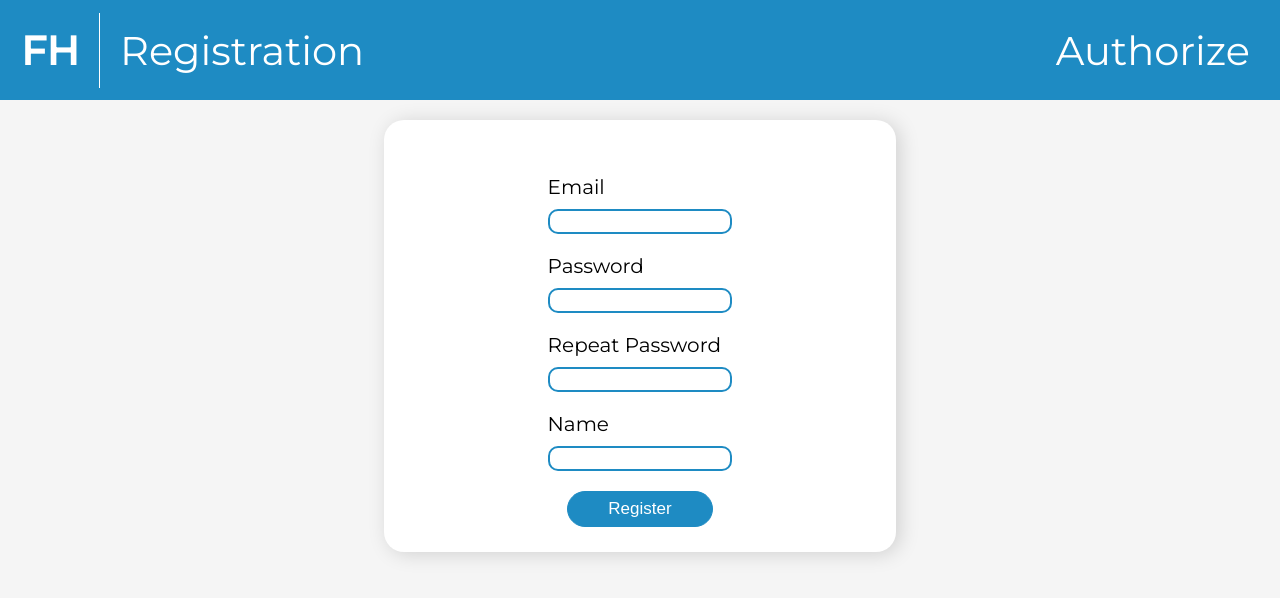
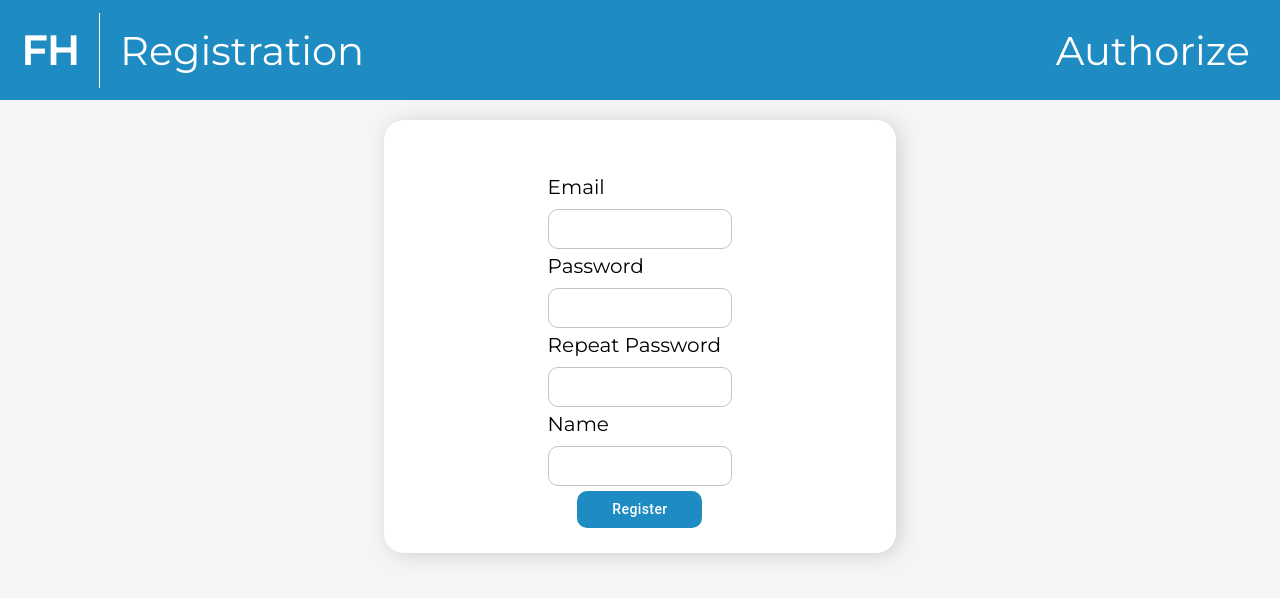
Before and after one commit to bogdansmk/FamilyHelper, a React (Create React App) app in the folder ui/: page /register in a window 1280 px wide. Shown: the top 598 px of the page. Built offline with nearby package versions, Linux system fonts and the light colour scheme.

Commit message:
use common inputs and buttons

```diff
--- a/ui/src/Auth/Login.tsx
+++ b/ui/src/Auth/Login.tsx
@@ -1,8 +1,8 @@
 import React from 'react';
 import { Navigate } from 'react-router-dom';
-import SimpleButton from '../components/Buttons/SimpleButton';
 import Header from "../components/Header/Header";
 import "./Login.css";
+import {Button, TextField} from "@mui/material";
 
 
 interface ILoginPageState {
@@ -42,20 +42,27 @@ export default class LoginPage extends React.Component<ILoginPageState, ILoginPa
 
     renderEmailInput() {
         return (
-            <input
-                className='loginInput'
+            <TextField
+                className="loginInput"
+                variant="outlined"
+                fullWidth
+                size="small"
+                value={this.state.email}
                 onChange={this.onEmailChange}
-                value={this.state.email}
             />
         )
     }
 
     renderPasswordInput() {
         return (
-            <input
-                className='loginInput'
+            <TextField
+                className="loginInput"
+                variant="outlined"
+                fullWidth
+                size="small"
+                type="password"
+                value={this.state.password}
                 onChange={this.onPasswordChange}
-                value={this.state.password}
             />
         )
     }
@@ -116,13 +123,17 @@ export default class LoginPage extends React.Component<ILoginPageState, ILoginPa
                                     {this.renderPasswordInput()}
                                 </div>
                             </div>
-                            <SimpleButton
+                            <Button
                                 type="submit"
                                 className="loginButton"
+                                variant="contained"
+                                disableElevation
                                 disabled={false}
                                 onClick={this.submit}
-                                text={"Enter"}
-                            />
+                                style={{minWidth: 125}}
+                            >
+                                Enter
+                            </Button>
                         </div>
                         <div className='loginMiddlePart'>
                             <div className="vertical"></div>
@@ -130,13 +141,16 @@ export default class LoginPage extends React.Component<ILoginPageState, ILoginPa
                         <div className='loginRightPart'>
                             <div className='loginRightPartInner'>
                                 <span className='emaiLoginText'>Sign in through a Gmail.</span>
-                                <SimpleButton
+                                <Button
                                     type="submit"
                                     className="loginButton"
+                                    variant="contained"
+                                    disableElevation
                                     disabled={false}
                                     onClick={this.submitEmailAuth}
-                                    text={"Gmail"}
-                                />
+                                >
+                                    Gmail
+                                </Button>
                             </div>
                         </div>
                     </div>
--- a/ui/src/Auth/Register.tsx
+++ b/ui/src/Auth/Register.tsx
@@ -1,9 +1,9 @@
 import React from 'react';
 import { Navigate } from 'react-router-dom';
-import SimpleButton from '../components/Buttons/SimpleButton';
 import Header from '../components/Header/Header';
 import UserReg from '../Models/UserReg';
 import "./Register.css";
+import {Button, TextField} from "@mui/material";
 
 interface IRegistrationProps {
 }
@@ -27,8 +27,11 @@ export default class RegistrationPage extends React.Component<IRegistrationProps
 
     renderEmailInput() {
         return (
-            <input
+            <TextField
                 className='registerInput'
+                variant="outlined"
+                fullWidth
+                size="small"
                 onChange={this.onEmailChange}
                 value={this.state.email}
             />
@@ -45,8 +48,12 @@ export default class RegistrationPage extends React.Component<IRegistrationProps
 
     renderPasswordInput() {
         return (
-            <input
+            <TextField
                 className='registerInput'
+                variant="outlined"
+                fullWidth
+                size="small"
+                type="password"
                 onChange={this.onPasswordChange}
                 value={this.state.password}
             />
@@ -59,8 +66,12 @@ export default class RegistrationPage extends React.Component<IRegistrationProps
 
     renderSecondPasswordInput() {
         return (
-            <input
+            <TextField
                 className='registerInput'
+                variant="outlined"
+                fullWidth
+                size="small"
+                type="password"
                 onChange={this.onSecondPasswordChange}
                 value={this.state.secondPassword}
             />
@@ -73,8 +84,11 @@ export default class RegistrationPage extends React.Component<IRegistrationProps
 
     renderNameInput() {
         return (
-            <input
+            <TextField
                 className='registerInput'
+                variant="outlined"
+                fullWidth
+                size="small"
                 onChange={this.onNameChange}
                 value={this.state.name}
             />
@@ -149,13 +163,17 @@ export default class RegistrationPage extends React.Component<IRegistrationProps
                                 {this.renderNameInput()}
                             </div>
                             <div className='rButton'>
-                                <SimpleButton
+                                <Button
                                     type="submit"
                                     className="registerButton"
+                                    variant="contained"
+                                    disableElevation
                                     disabled={false}
                                     onClick={this.submit}
-                                    text={"Register"}
-                                />
+                                    style={{minWidth: 125}}
+                                >
+                                    Register
+                                </Button>
                             </div>
                         </div>
                     </div>
```
